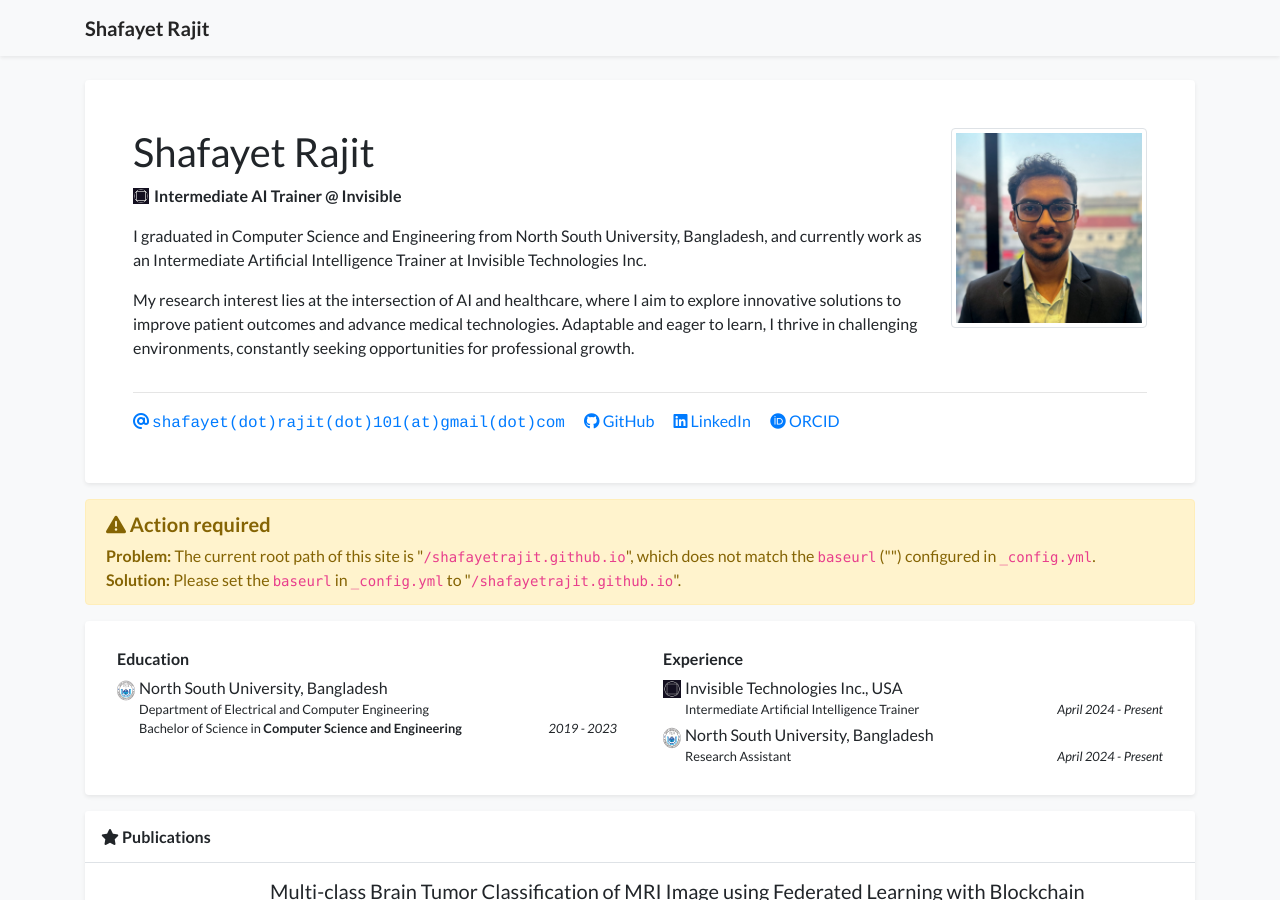
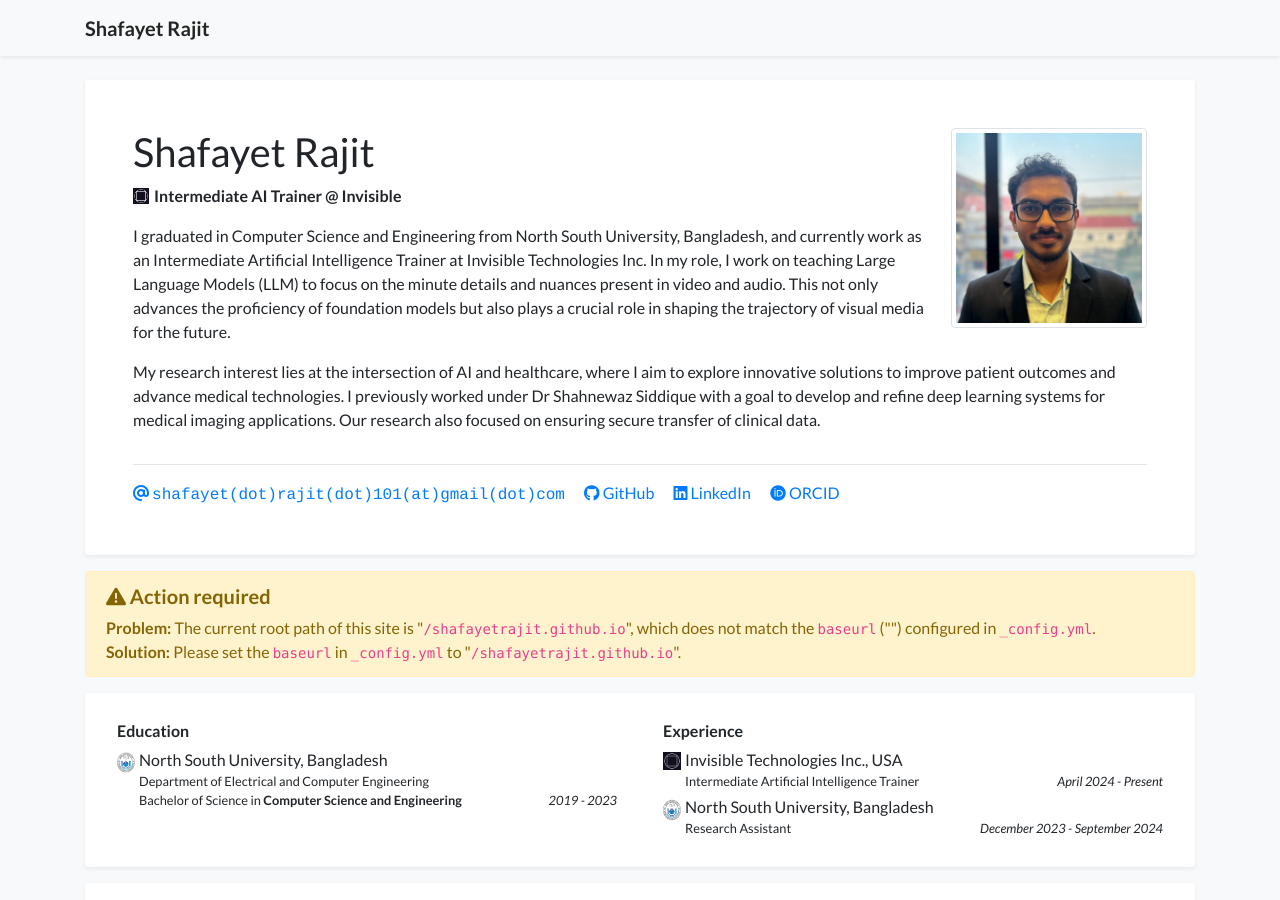
Before and after one commit to ShafayetRajit/shafayetrajit.github.io, a Jekyll site: the page built from index.html, in a window 1280 px wide and 900 px high. Built offline with Jekyll 4.4.1, drawn with Linux system fonts in a browser that asks for light colours; nearby versions of some CDN libraries; a style sheet for code colours, icons or effects is not loaded.

Commit message:
updating

```diff
--- a/_data/profile.yml
+++ b/_data/profile.yml
@@ -19,11 +19,11 @@
 short_bio_text_justify: false
 short_bio: >-
   <p>
-    I graduated in Computer Science and Engineering from North South University, Bangladesh, and currently work as an Intermediate Artificial Intelligence Trainer at Invisible Technologies Inc.
+    I graduated in Computer Science and Engineering from North South University, Bangladesh, and currently work as an Intermediate Artificial Intelligence Trainer at Invisible Technologies Inc. In my role, I work on teaching Large Language Models (LLM) to focus on the minute details and nuances present in video and audio. This not only advances the proficiency of foundation models but also plays a crucial role in shaping the trajectory of visual media for the future.
   </p>
   <p>
     My research interest lies at the intersection of AI and healthcare, where I aim to explore innovative solutions to improve patient outcomes and advance medical technologies.
-    Adaptable and eager to learn, I thrive in challenging environments, constantly seeking opportunities for professional growth.
+    I previously worked under Dr Shahnewaz Siddique with a goal to develop and refine deep learning systems for medical imaging applications. Our research also focused on ensuring secure transfer of clinical data.
   </p>
 
 portrait_url: /assets/images/photos/portrait.jpg
@@ -48,7 +48,7 @@
  - name: North South University, Bangladesh
    logo: /assets/images/badges/North-South-University.png
    position: Research Assistant
-   date: April 2024 - Present
+   date: December 2023 - September 2024
 
 #awards:
 #- name: Award Name 2
```
